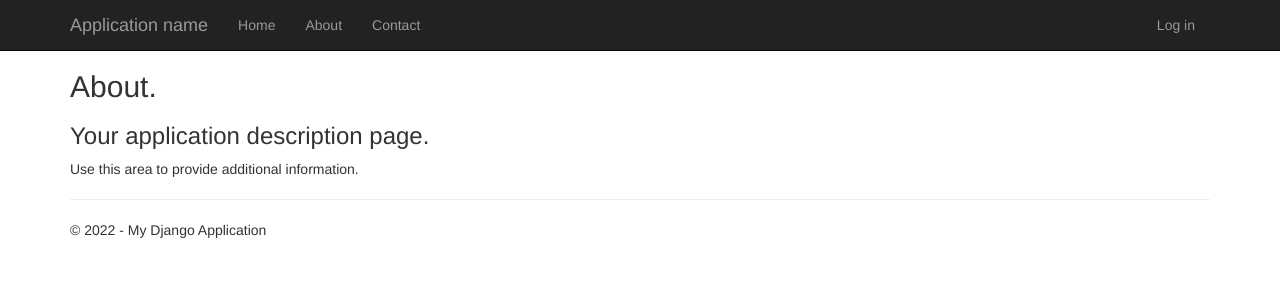
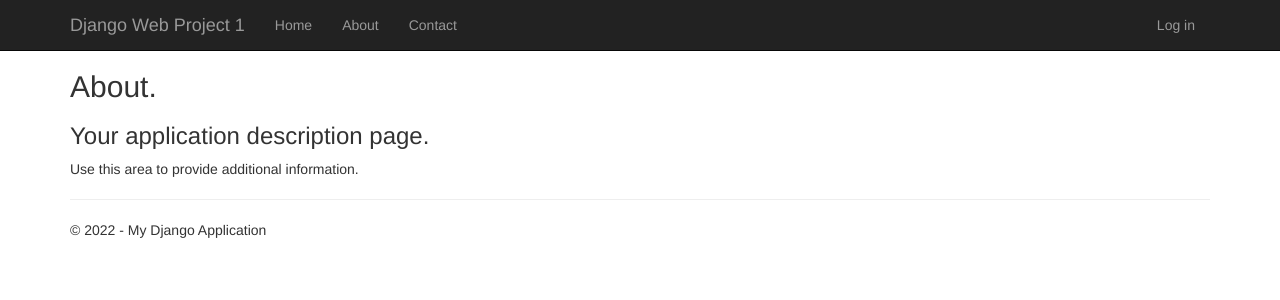
Before and after one commit to dlopez079/DjangoWebProject1, a Django app: page /about/ in a window 1280 px wide. Shown: the top 300 px of the page. Run offline with Django 3.2, Linux system fonts and the light colour scheme; some libraries are stand-ins or nearby versions.

Commit message:
NavBar Revision. I located the layout template of the project and revised the application name from 'Application 1' to 'Django Web Project 1'.

```diff
--- a/app/templates/app/layout.html
+++ b/app/templates/app/layout.html
@@ -19,7 +19,7 @@
                     <span class="icon-bar"></span>
                     <span class="icon-bar"></span>
                 </button>
-                <a href="/" class="navbar-brand">Application name</a>
+                <a href="/" class="navbar-brand">Django Web Project 1</a>
             </div>
             <div class="navbar-collapse collapse">
                 <ul class="nav navbar-nav">
```
